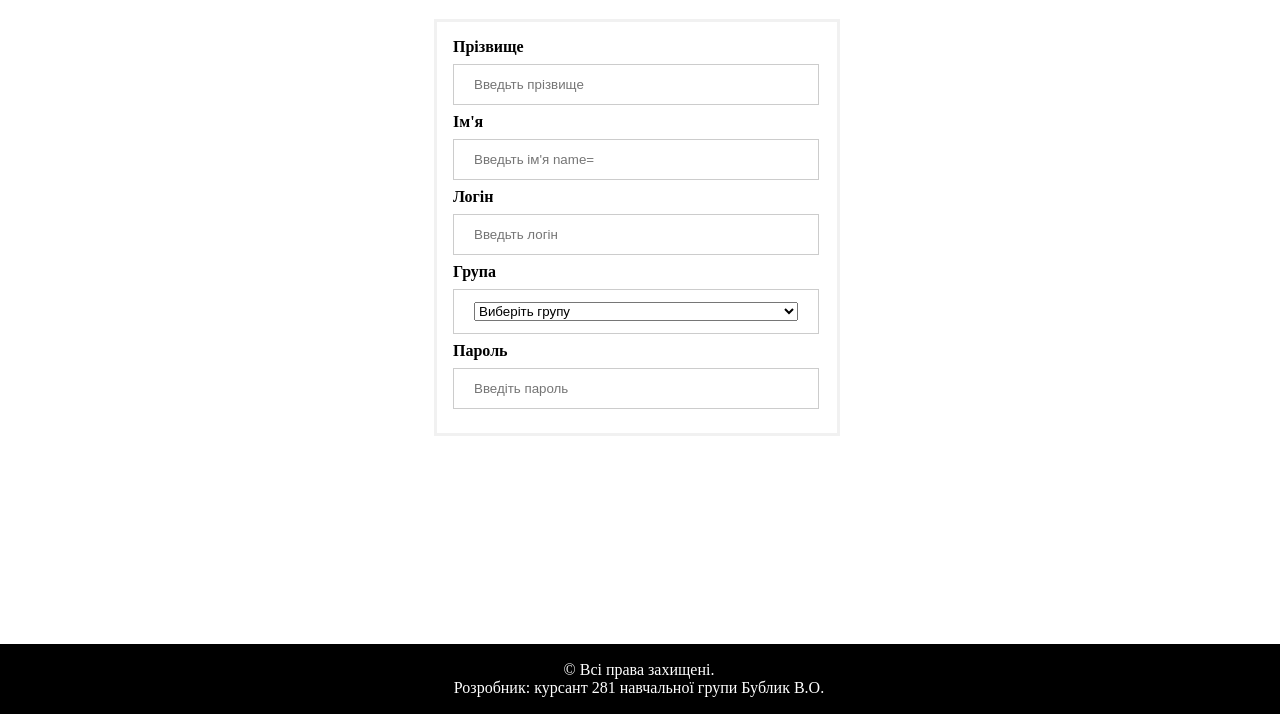
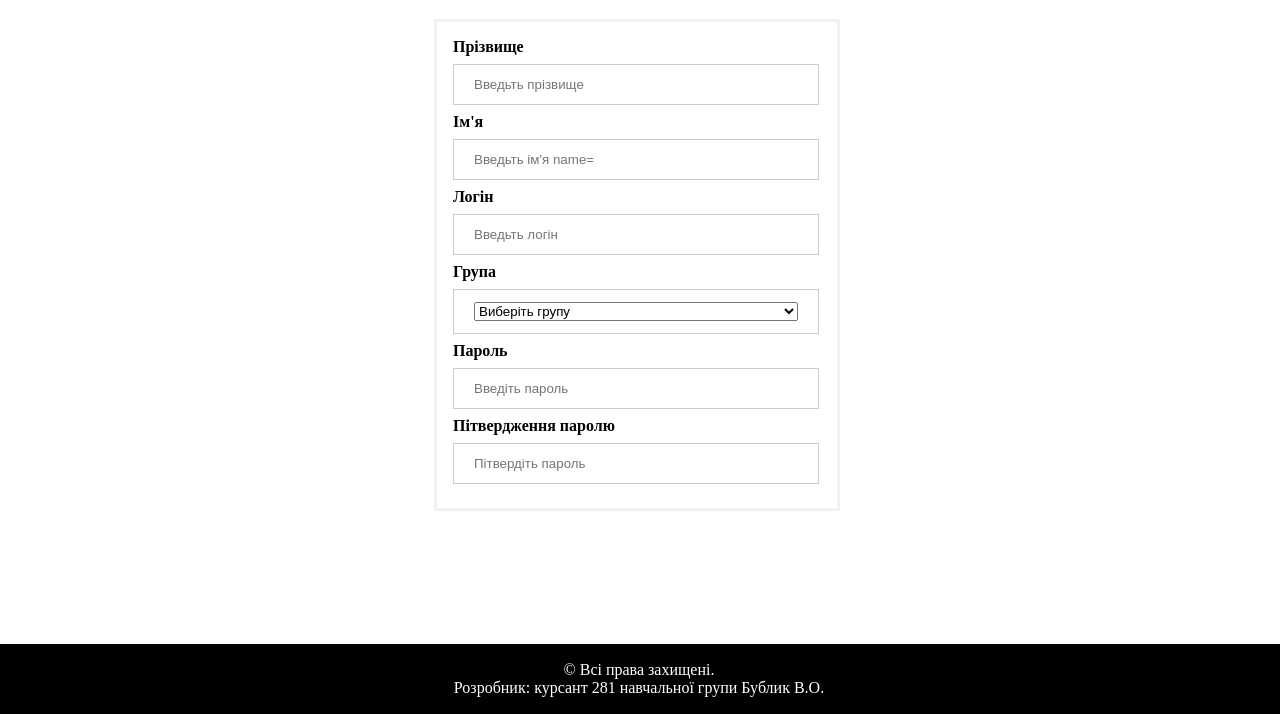
Before and after one commit to 3VlaDIslaV3/PZ_1.4Git, a plain HTML site: page registation.html in a window 1280 px wide. Shown: the part 86-800 px from the top of the page. Drawn offline with Linux system fonts and the light colour scheme.

Commit message:
Password accept

```diff
--- a/registation.html
+++ b/registation.html
@@ -44,6 +44,8 @@
       </p>
       <label for="psw"><b>Пароль</b></label>
       <input type="password" placeholder="Введіть пароль" name="psw" required>
+      <label for="psw"><b>Пітвердження паролю</b></label>
+      <input type="password" placeholder="Пітвердіть пароль" name="psw" required>
 
 
   </main>
```
